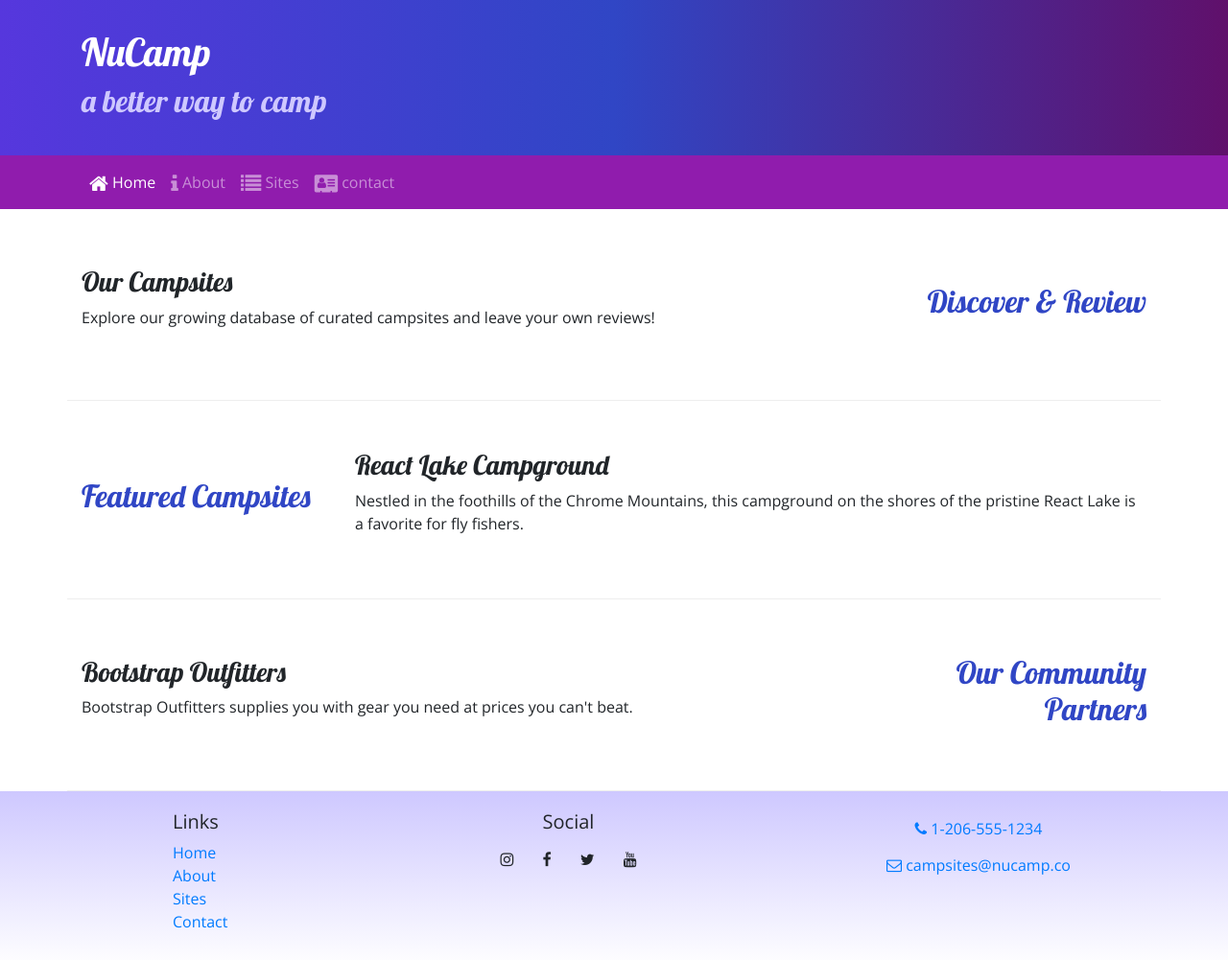
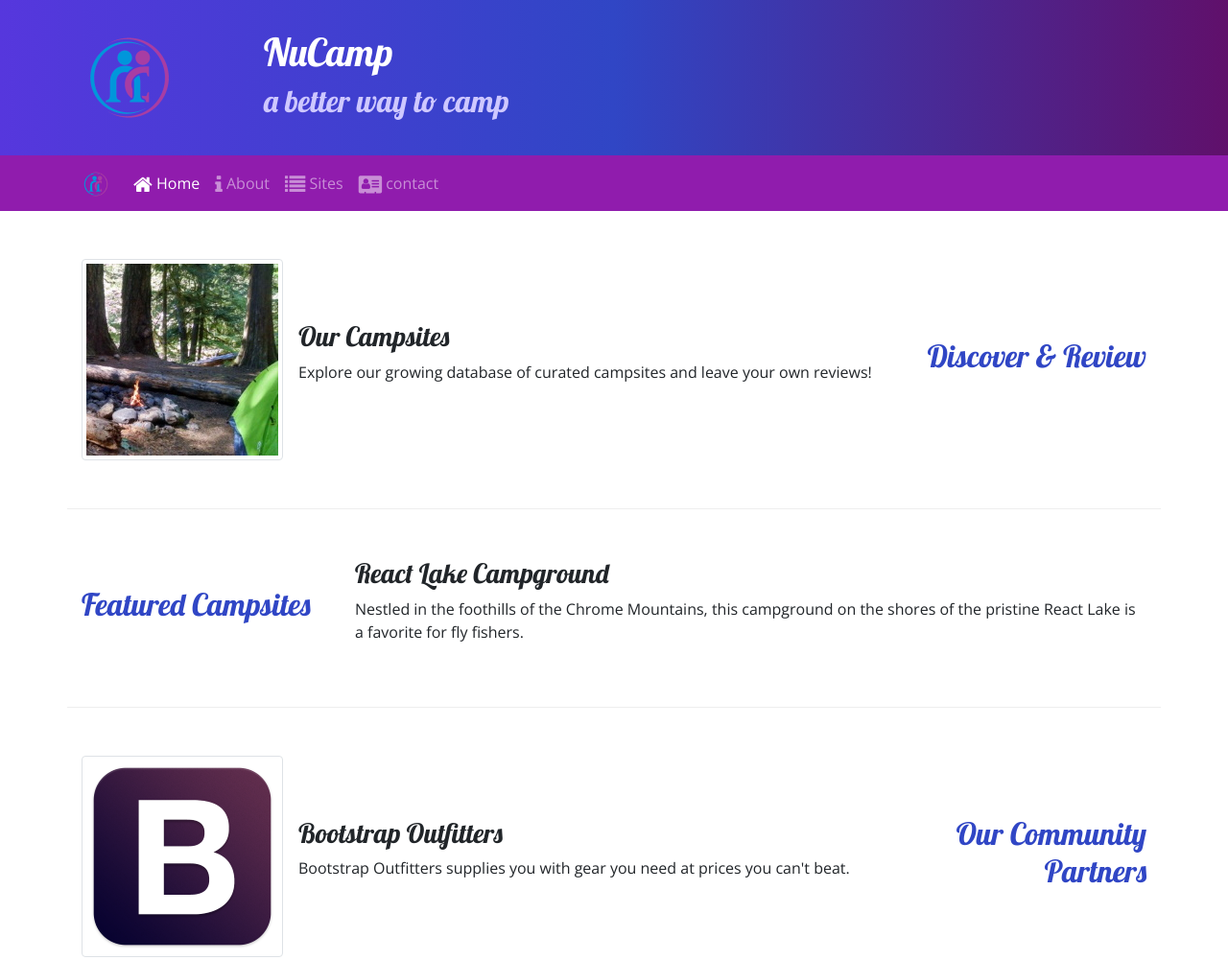
Before and after one commit to bmt3755/Nucamp-course, a website: page index.html in a window 1280 px wide. Shown: the top 1001 px of the page at 96% size. Drawn offline with nearby package versions, Linux system fonts and the light colour scheme.

Commit message:
This code contains images and media added

```diff
--- a/index.html
+++ b/index.html
@@ -23,6 +23,11 @@
     <header class="jumbotron jumbotron-fluid">
         <div class="container">
             <div class="row">
+                <div class="col-4 col-sm-3 col-md-2 align-self-center">
+                   <a href="index.html">
+                        <img src="img/logo.png" class="img-fluid"/>
+                   </a>
+                </div>
                 <div class="col">
                     <h1>NuCamp</h1>
                     <h2>a better way to camp</h2>
@@ -34,7 +39,10 @@
 
     <nav class="navbar navbar-expand-sm navbar-dark sticky-top">
         <div class="container">
-            <button class="navbar-toggler ml-auto" type="button" data-toggle="collapse" data-target="#nucampNavbar">
+            <a class="navbar-brand" href="index.html">
+                <img src="img/logo.png" height="30" width="30"/>
+            </a>
+            <button class="navbar-toggler" type="button" data-toggle="collapse" data-target="#nucampNavbar">
                 <span class="navbar-toggler-icon"></span>
             </button>
             <div class="collapse navbar-collapse" id="nucampNavbar">
@@ -54,8 +62,13 @@
                 <h2 class="text-sm-right">Discover & Review</h2>
             </div>
             <div class="col">
-                <h3>Our Campsites</h3>
-                <p class="d-none d-sm-block">Explore our growing database of curated campsites and leave your own reviews!</p>
+                <div class="media">
+                    <img class="d-flex mr-3 img-thumbnail" src="img/breadcrumb-trail-thumb.jpg" alt="Breadcrumb Trail Thumbnail"/>
+                    <div class="media-body align-self-center">
+                        <h3>Our Campsites</h3>
+                        <p class="d-none d-sm-block">Explore our growing database of curated campsites and leave your own reviews!</p>
+                    </div>
+                </div>
             </div>
         </div>
 
@@ -74,8 +87,13 @@
                <h2 class="text-sm-right">Our Community Partners</h2>
             </div>
             <div class="col">
-                <h3>Bootstrap Outfitters</h3>
-                <p class="d-none d-sm-block">Bootstrap Outfitters supplies you with gear you need at prices you can't beat.</p>
+                <div class="media">
+                    <img class="d-flex mr-3 img-thumbnail" src="img/bootstrap-thumb.png" alt="Bootstrap Outfitters" />
+                    <div class="media-body align-self-center">
+                        <h3>Bootstrap Outfitters</h3>
+        				<p class="d-none d-sm-block">Bootstrap Outfitters supplies you with gear you need at prices you can't beat.</p>
+                    </div>
+                </div>
             </div>
         </div>
     </div>
```
Also changed, not shown: aboutus.html (+10 -1 lines), contactus.html (+10 -1 lines), img/bootstrap-thumb.png (added), img/breadcrumb-trail-thumb.jpg (added), img/breadcrumb-trail.jpg (added), img/chrome-river-thumb.jpg (added), img/chrome-river.jpg (added), img/logo.png (added), img/react-lake-thumb.jpg (added), img/react-lake.jpg (added).
